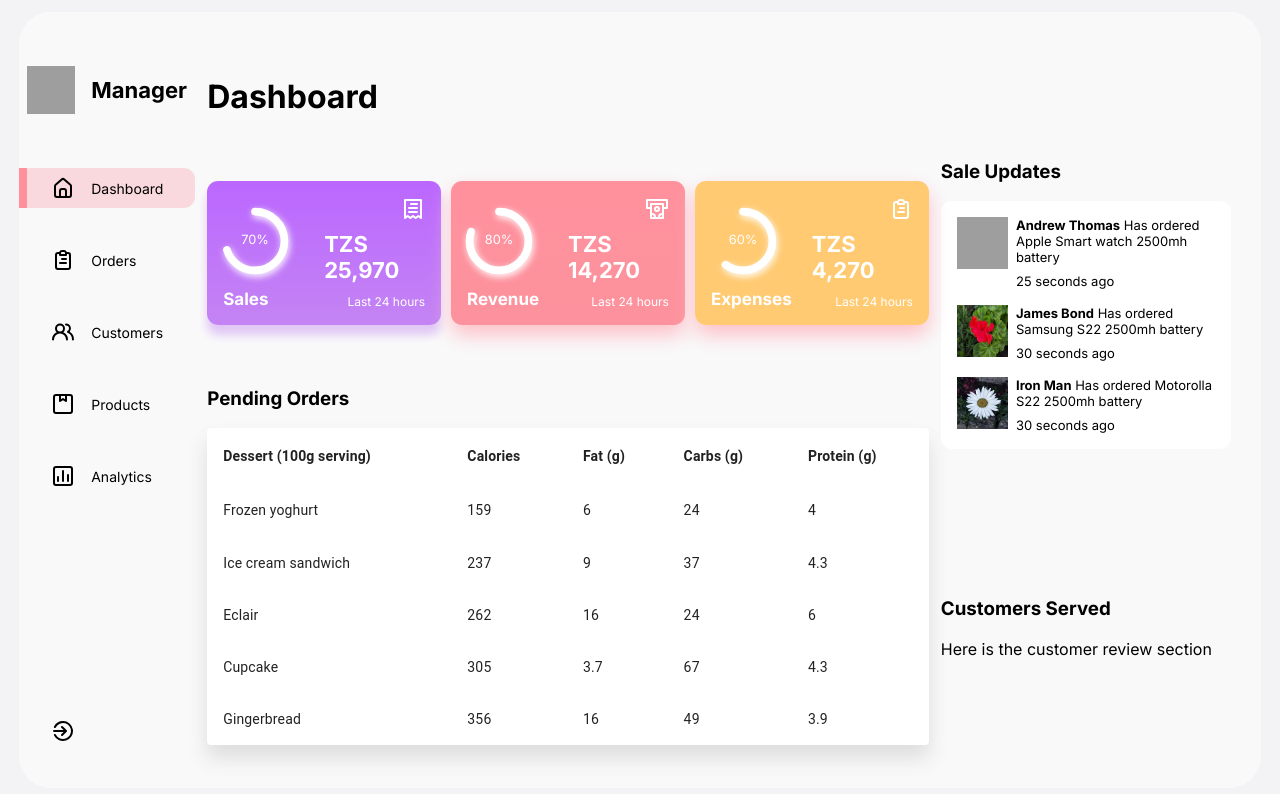
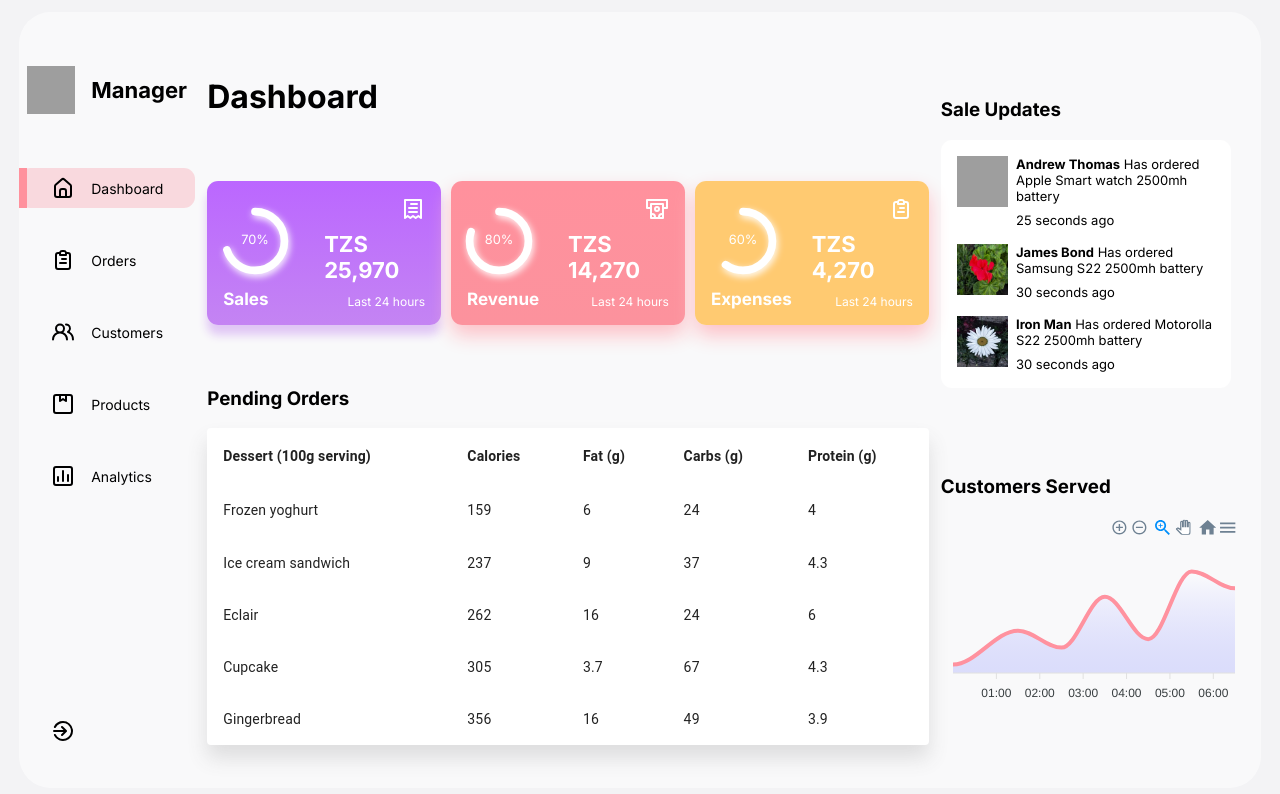
Before and after one commit to CodeBot-del/React-Admin-Dashboard, a React (Create React App) app: page / in a window 1280 px wide. Shown: the top 794 px of the page. Built offline with nearby package versions, Linux system fonts and the light colour scheme; grey boxes are pictures that could not be loaded.

Commit message:
dashboard looking good, preparing for responsive design

```diff
--- a/src/components/CustomerReview/CustomerReview.jsx
+++ b/src/components/CustomerReview/CustomerReview.jsx
@@ -1,9 +1,63 @@
 import React from "react";
+import Chart from 'react-apexcharts';
 
 const CustomerReview = () => {
+
+    const data = {
+        series: [
+            {
+                name: "Review",
+                data: [10, 50, 30, 90, 40, 120, 100],
+            },
+        ],
+        options: {
+            chart: {
+                type: "area",
+                height: "auto",
+            },
+            fill: {
+                colors: ["#fff"],
+                type: "gradient",
+            },
+            dataLabels:{
+                enabled: false,
+            },
+            stroke: {
+                curve: "smooth",
+                colors: ["#ff929f"],
+            },
+            tooltip:{
+                x: {
+                    formart: "dd/MM/yy HH:mm",
+                },
+            },
+            grid: {
+                show: false,
+            },
+            xaxis: {
+                type: "datetime",
+                categories: [
+                    "2021-09-19T00:00:00",
+                    "2021-09-19T01:30:00",
+                    "2021-09-19T02:30:00",
+                    "2021-09-19T03:30:00",
+                    "2021-09-19T04:30:00",
+                    "2021-09-19T05:30:00",
+                    "2021-09-19T06:30:00",
+                ],
+            },
+            yaxis: {
+                show: false
+            },
+            toolbar:{
+                show: false
+            }
+        }
+    }
+
     return (
         <div className="CustomerReview">
-            Here is the customer review section
+            <Chart series={data.series} options={data.options} type="area"/>
         </div>
     );
 };
```
